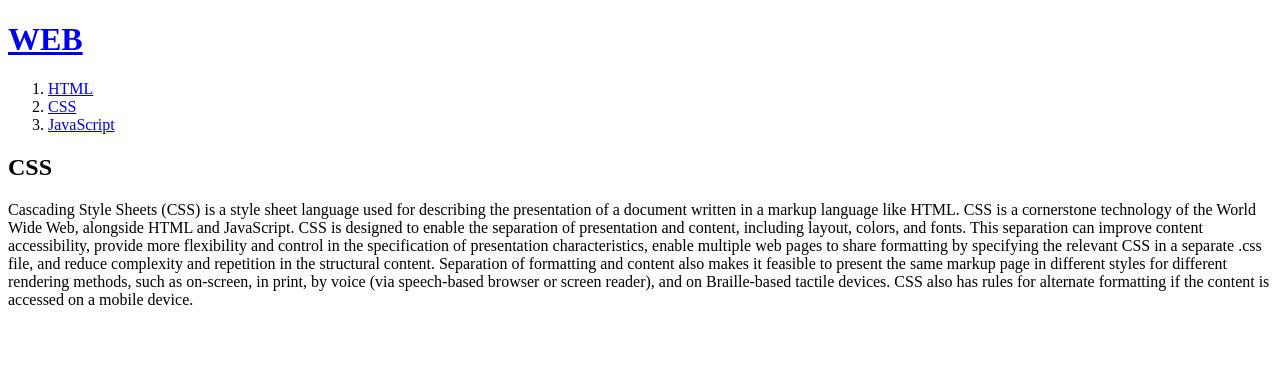
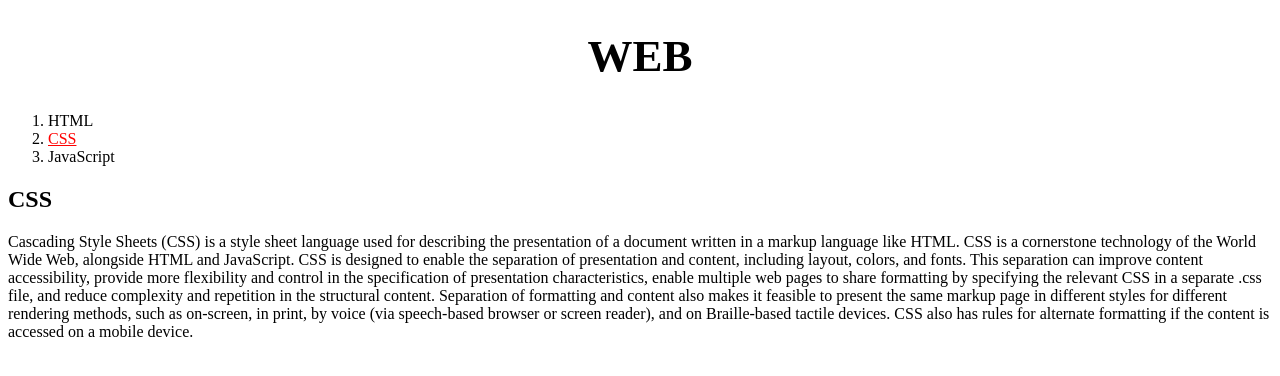
Before and after one commit to HoJin9622/web1, a plain HTML site: page 2.html in a window 1280 px wide. Drawn offline with Linux system fonts and the light colour scheme.

Commit message:
Second commit

```diff
--- a/2.html
+++ b/2.html
@@ -5,14 +5,31 @@
     <meta name="viewport" content="width=device-width, initial-scale=1.0">
     <meta http-equiv="X-UA-Compatible" content="ie=edge">
     <title>WEB1 - CSS</title>
+    <style>
+        a { /* Selector */
+            color:black; /* Property: Value */
+            text-decoration: none; /* Declaration */
+        }
+        h1 {
+            font-size:45px;
+            text-align:center;
+        }
+    </style>
 </head>
 <body>
     <h1><a href="index.html">WEB</a></h1>
     <ol>
         <li><a href="1.html">HTML</a></li>
-        <li><a href="2.html">CSS</a></li>
+        <li><a href="2.html" style="color:red; text-decoration:underline">CSS</a></li>
         <li><a href="3.html">JavaScript</a></li>
     </ol>
+
+<!--     <h1><a href="index.html"><font color="red">WEB</font></a></h1>
+    <ol>
+        <li><a href="1.html"><font color="red">HTML</font></a></li>
+        <li><a href="2.html"><font color="red">CSS</font></a></li>
+        <li><a href="3.html"><font color="red">JavaScript</font></a></li>
+    </ol> -->
     <h2>CSS</h2>
     <p>
             Cascading Style Sheets (CSS) is a style sheet language used for describing the presentation of a document written in a markup language like HTML. CSS is a cornerstone technology of the World Wide Web, alongside HTML and JavaScript.
@@ -21,3 +38,5 @@
     </p>
 </body>
 </html>
+
+<!-- Ctrl + B 사이드 바 숨기기, Ctrl + Home, End 코드 맨 위, 밑 -->
```
Also changed, not shown: 1.html (+3 -0 lines).
